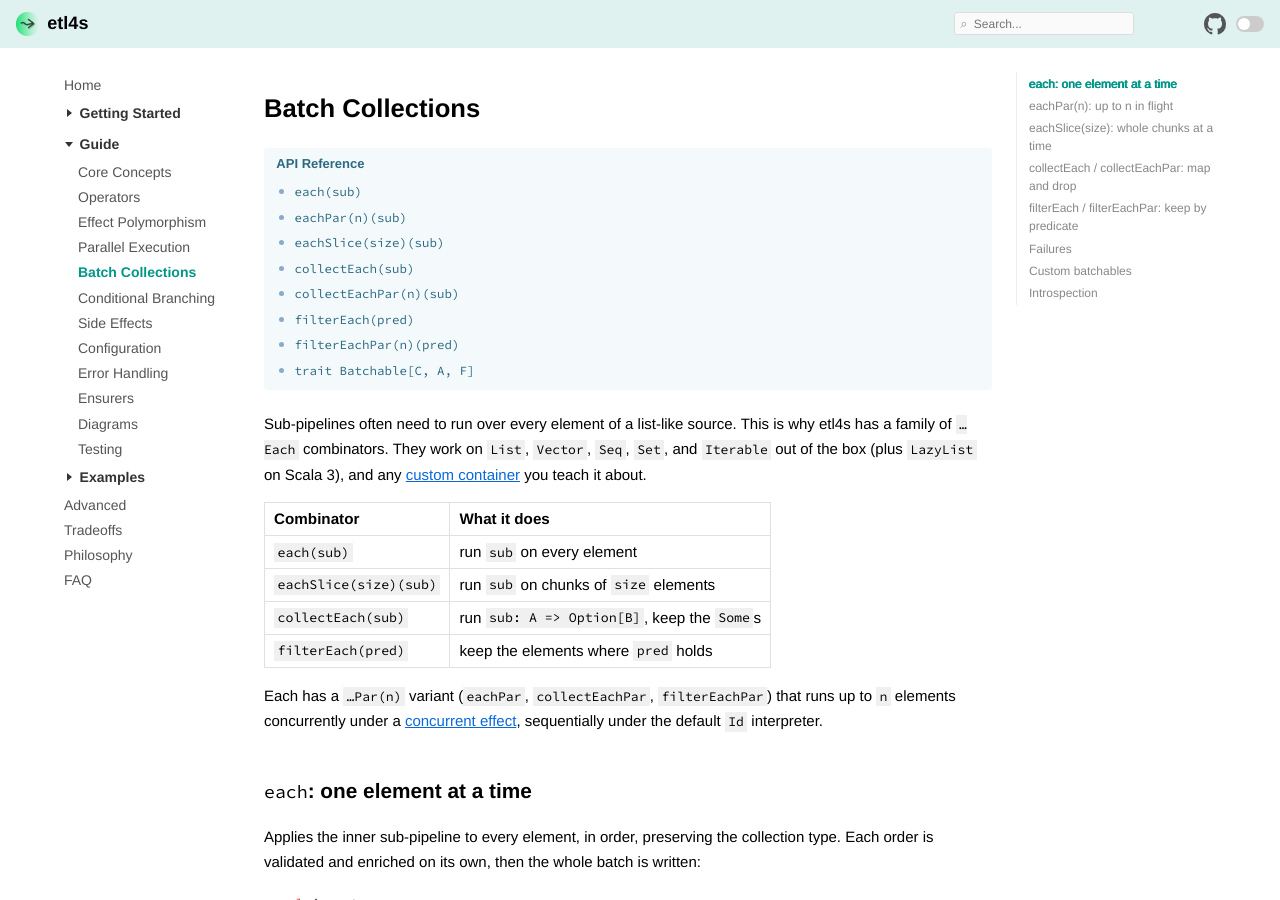
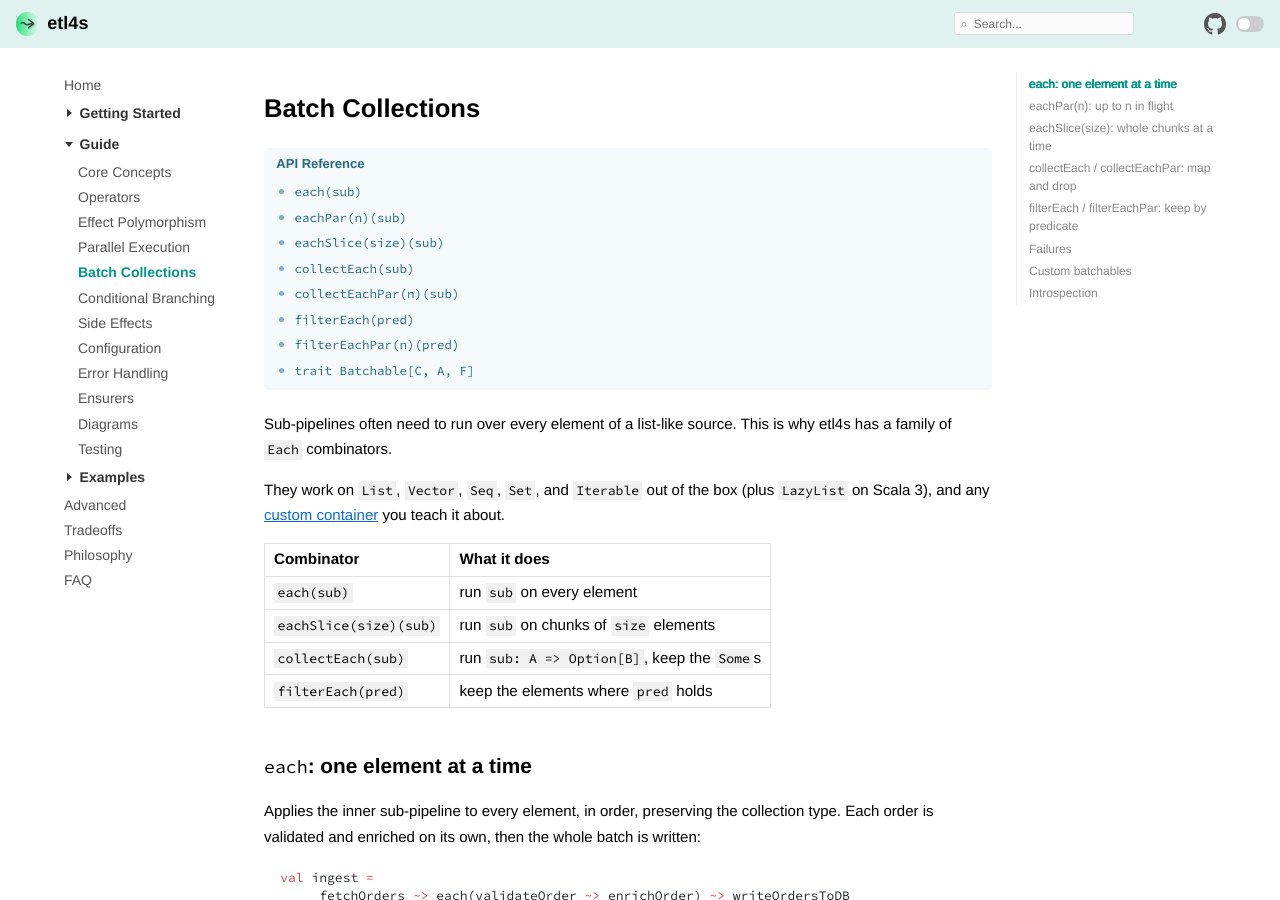
Before and after one commit to mattlianje/etl4s, an MkDocs documentation site: the page built from docs/batch.md, in a window 1280 px wide and 900 px high. Built offline with MkDocs 1.6.1, drawn with Linux system fonts in a browser that asks for light colours; nearby versions of some CDN libraries.

Commit message:
update doc

```diff
--- a/docs/batch.md
+++ b/docs/batch.md
@@ -13,7 +13,9 @@ api:
 # Batch Collections
 
 Sub-pipelines often need to run over every element of a list-like source. This is why etl4s
-has a family of `…Each` combinators. They work on `List`, `Vector`, `Seq`,
+has a family of `Each` combinators.
+
+They work on `List`, `Vector`, `Seq`,
 `Set`, and `Iterable` out of the box (plus `LazyList` on Scala 3), and any
 [custom container](#custom-batchables) you teach it about.
 
@@ -24,9 +26,6 @@ has a family of `…Each` combinators. They work on `List`, `Vector`, `Seq`,
 | `collectEach(sub)` | run `sub: A => Option[B]`, keep the `Some`s |
 | `filterEach(pred)` | keep the elements where `pred` holds |
 
-Each has a `…Par(n)` variant (`eachPar`, `collectEachPar`, `filterEachPar`) that runs up to
-`n` elements concurrently under a [concurrent effect](effect-polymorphism.md), sequentially
-under the default `Id` interpreter.
 
 ## `each`: one element at a time
 
```
Also changed, not shown: docs/branching.md (+2 -2 lines).
